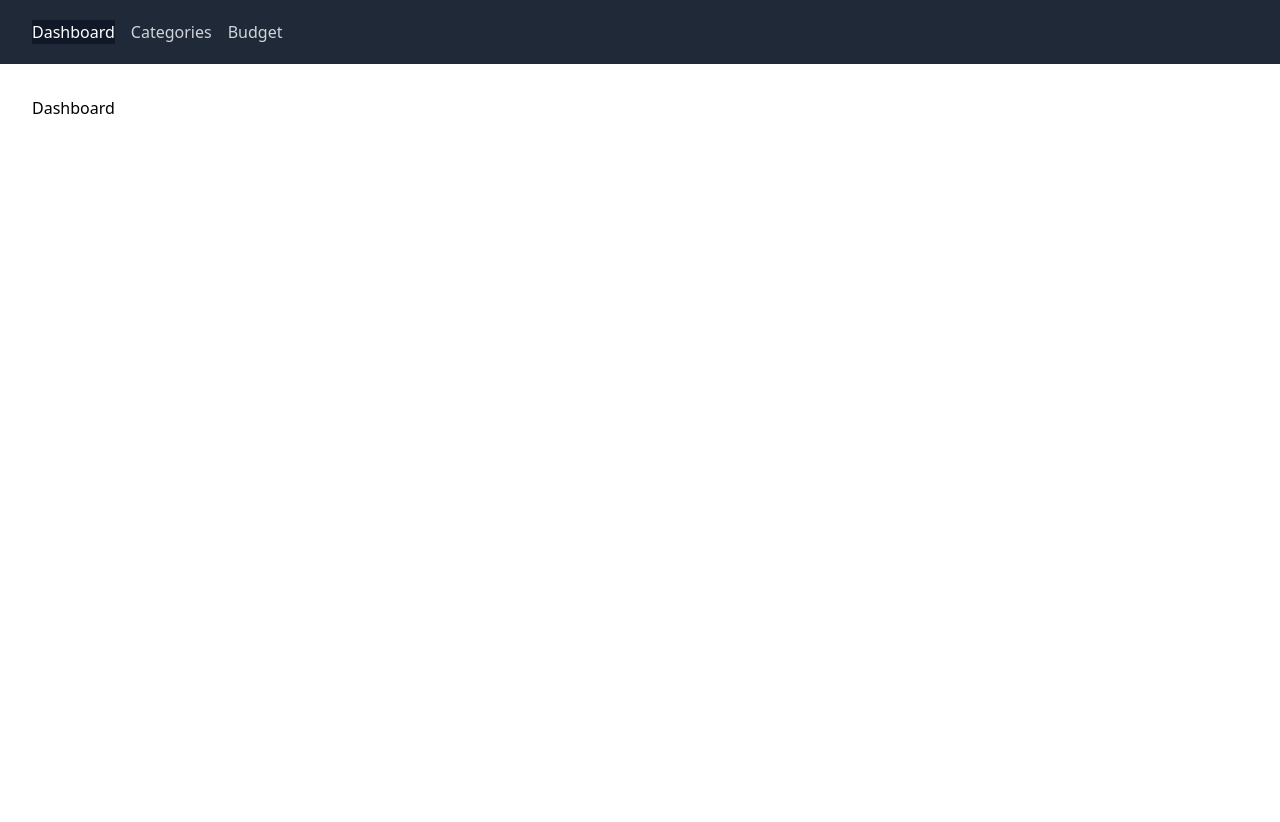
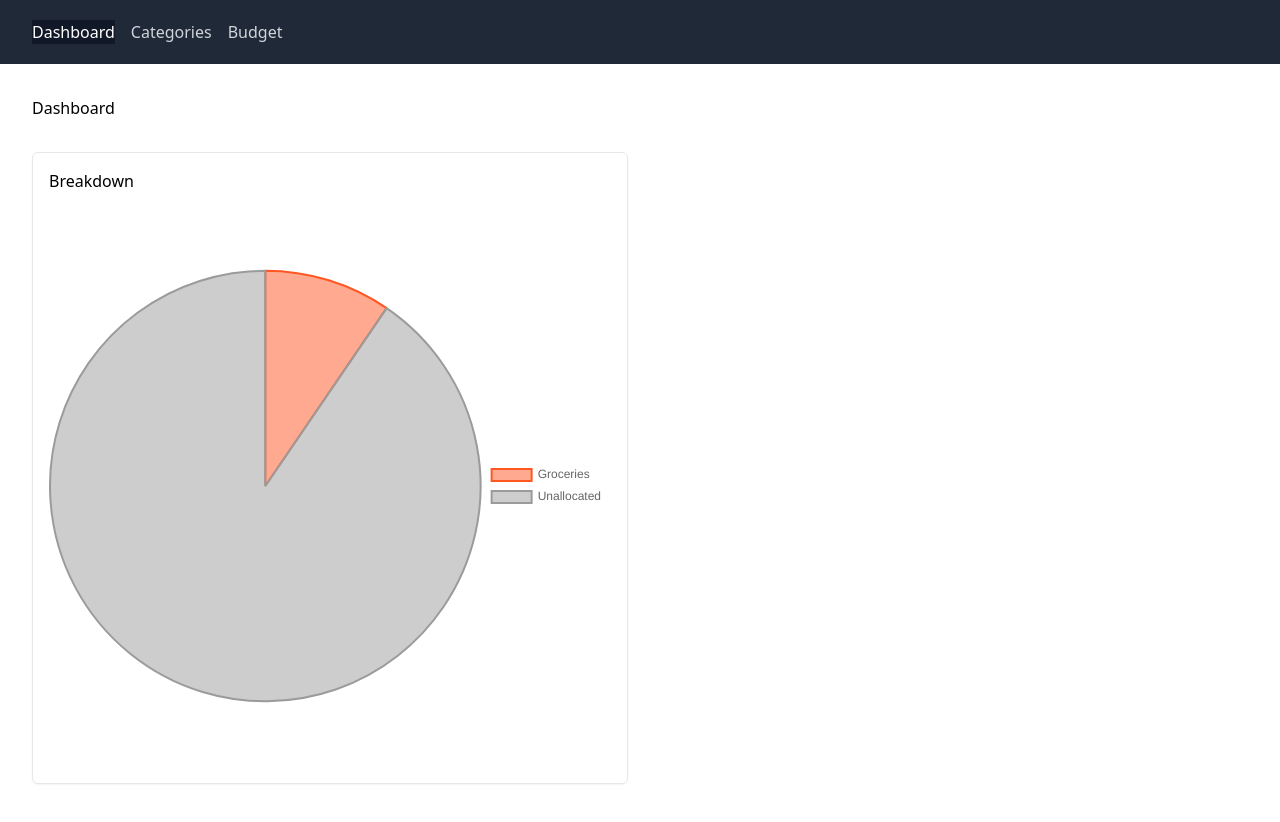
Before and after one commit to daveajrussell/budgiev3, a React (Vite) app: page / in a window 1280 px wide. Shown: the top 822 px of the page. Before the commit the page ends 800 px from the top, so only its background shows below. Built offline with nearby package versions, Linux system fonts and the light colour scheme.

Commit message:
add tiles and piecharts to dashboard for budget breakdown of incomes vs expenses

```diff
--- /dev/null
+++ b/src/components/PieChart.tsx
@@ -0,0 +1,52 @@
+import {
+  Chart as ChartJS,
+  ArcElement,
+  Tooltip,
+  Legend,
+  ChartDataset,
+  ChartData,
+  LayoutPosition,
+  TooltipItem,
+} from "chart.js";
+import { Pie } from "react-chartjs-2";
+
+type PieChartProps = {
+  labels: Array<string>;
+  datasets: ChartDataset<"pie", number[]>;
+  legendPosition?: LayoutPosition;
+  labelFormatter?: (context: TooltipItem<"pie">) => string;
+};
+
+export const PieChart = ({
+  labels,
+  datasets,
+  legendPosition,
+  labelFormatter,
+}: PieChartProps) => {
+  ChartJS.register(ArcElement, Tooltip, Legend);
+
+  const data: ChartData<"pie", number[], string> = {
+    labels: labels,
+    datasets: [datasets],
+  };
+
+  return (
+    <>
+      <Pie
+        data={data}
+        options={{
+          plugins: {
+            legend: {
+              position: legendPosition,
+            },
+            tooltip: {
+              callbacks: {
+                label: labelFormatter,
+              },
+            },
+          },
+        }}
+      />
+    </>
+  );
+};
--- /dev/null
+++ b/src/components/Tile.tsx
@@ -0,0 +1,17 @@
+import { ReactNode } from "react";
+
+type TileProps = {
+  title?: string;
+  children?: ReactNode;
+};
+
+export const Tile = ({ title, children }: TileProps) => {
+  return (
+    <>
+      <div className="border rounded-md shadow-sm box-content p-4 flex flex-col space-y-3 min-h-48">
+        <h4>{title}</h4>
+        <div className="h-full">{children}</div>
+      </div>
+    </>
+  );
+};
--- a/src/features/categories/Categories.tsx
+++ b/src/features/categories/Categories.tsx
@@ -7,6 +7,7 @@ export type Category = {
   name: TableRowValue;
   type: TableRowValue;
   amount: number;
+  color: string;
 };
 
 export const Categories = () => {
--- a/src/features/categories/Edit.tsx
+++ b/src/features/categories/Edit.tsx
@@ -8,18 +8,25 @@ import { useAppDispatch, useAppSelector } from "../../app/hooks";
 import { editCategory, selectCategory } from "./categorySlice";
 import { nanoid } from "nanoid";
 import { types } from "../../types/category-types";
+import { CirclePicker, ColorResult } from "react-color";
 
 export const Edit = () => {
   const { id } = useParams();
   const navigate = useNavigate();
-  const { name, type, amount } = useAppSelector((rootState) =>
+  const { name, type, amount, color } = useAppSelector((rootState) =>
     selectCategory(rootState, id)
   );
   const dispatch = useAppDispatch();
   const [categoryName, setName] = useState(name);
   const [categoryType, setType] = useState(type ?? "Type");
   const [categoryAmount, setAmount] = useState(amount);
+  const [categoryColor, setColor] = useState(color);
   const [isOpen, setIsOpen] = useState(false);
+
+  const handleChangeComplete = (color: ColorResult) => {
+    console.log(color.hex);
+    setColor(color.hex);
+  };
 
   function saveCategory() {
     dispatch(
@@ -28,6 +35,7 @@ export const Edit = () => {
         name: categoryName,
         type: categoryType,
         amount: categoryAmount,
+        color: categoryColor,
       })
     );
     navigate("/categories");
@@ -137,6 +145,21 @@ export const Edit = () => {
               </Listbox>
             </div>
           </div>
+
+          <div className="sm:col-span-4">
+            <label
+              htmlFor="name"
+              className="block text-sm font-medium leading-6 text-gray-900"
+            >
+              Color
+            </label>
+            <div className="mt-2">
+              <CirclePicker
+                color={categoryColor}
+                onChangeComplete={handleChangeComplete}
+              />
+            </div>
+          </div>
         </div>
       </div>
 
--- a/src/features/categories/categorySlice.ts
+++ b/src/features/categories/categorySlice.ts
@@ -22,6 +22,7 @@ export const categorySlice = createSlice({
         category.name = action.payload.name;
         category.type = action.payload.type;
         category.amount = action.payload.amount;
+        category.color = action.payload.color;
       } else {
         state.categories.push(action.payload);
       }
@@ -48,5 +49,6 @@ export const selectCategory = createAppSelector(
       name: "",
       type: types.expense,
       amount: 0,
+      color: "",
     }
 );
--- a/src/features/categories/mock-categories.ts
+++ b/src/features/categories/mock-categories.ts
@@ -7,17 +7,20 @@ export const mockCategories: Category[] = [
     name: "Salary",
     type: types.income,
     amount: 2000,
+    color: "#9c27b0",
   },
   {
     id: "XcJxCc63LJxDS2v2lWW3N",
     name: "Bonus",
     type: types.income,
     amount: 100,
+    color: "#673ab7",
   },
   {
     id: "J68UtoThx2kcjabd1OUS9",
     name: "Groceries",
     type: types.expense,
     amount: 200,
+    color: "#ff5722",
   },
 ];
--- a/src/features/dashboard/Dashboard.tsx
+++ b/src/features/dashboard/Dashboard.tsx
@@ -1,7 +1,62 @@
+import { TooltipItem } from "chart.js";
+import { useAppSelector } from "../../app/hooks";
+import { PieChart } from "../../components/PieChart";
+import { Tile } from "../../components/Tile";
+import { types } from "../../types/category-types";
+import { selectCategories } from "../categories/categorySlice";
+import hexRgb from "hex-rgb";
+
 export const Dashboard = () => {
+  const categories = useAppSelector((rootState) => selectCategories(rootState));
+
+  const incomes = categories.filter((c) => c.type === types.income),
+    incomesTotal = incomes
+      .map((c) => c.amount)
+      .reduce((total, amount) => total + amount, 0),
+    expenses = categories.filter((c) => c.type === types.expense),
+    expensesTotal = expenses
+      .map((c) => c.amount)
+      .reduce((total, amount) => total + amount, 0),
+    labels = expenses.map((c) => c.name.toString()),
+    data = expenses.map((c) => c.amount),
+    totalUnallocated = incomesTotal - expensesTotal,
+    backgroundColors = expenses.map((c) =>
+      hexRgb(c.color, { format: "css", alpha: 0.5 })
+    ),
+    borderColors = expenses.map((c) =>
+      hexRgb(c.color, { format: "css", alpha: 1 })
+    );
+
+  labels.push(totalUnallocated < 0 ? "Overbudget" : "Unallocated");
+  data.push(totalUnallocated);
+  backgroundColors.push(hexRgb("#9B9B9B", { format: "css", alpha: 0.5 }));
+  borderColors.push(hexRgb("#9B9B9B", { format: "css", alpha: 1 }));
+
+  function formatLabel(context: TooltipItem<"pie">) {
+    const percentage = Math.round((context.parsed / incomesTotal) * 100);
+    return `£${context.parsed} (${percentage}%)`;
+  }
+
   return (
     <>
       <h1 className="py-2">Dashboard</h1>
+
+      <div className="py-6">
+        <div className="grid grid-cols-2 gap-x-6 gap-y-8">
+          <Tile title="Breakdown">
+            <PieChart
+              labels={labels}
+              datasets={{
+                data: data,
+                backgroundColor: backgroundColors,
+                borderColor: borderColors,
+              }}
+              legendPosition="right"
+              labelFormatter={formatLabel}
+            />
+          </Tile>
+        </div>
+      </div>
     </>
   );
 };
```
Also changed, not shown: package.json (+4 -4 lines), 1 other file (tests, documents, lock files or other folders).
